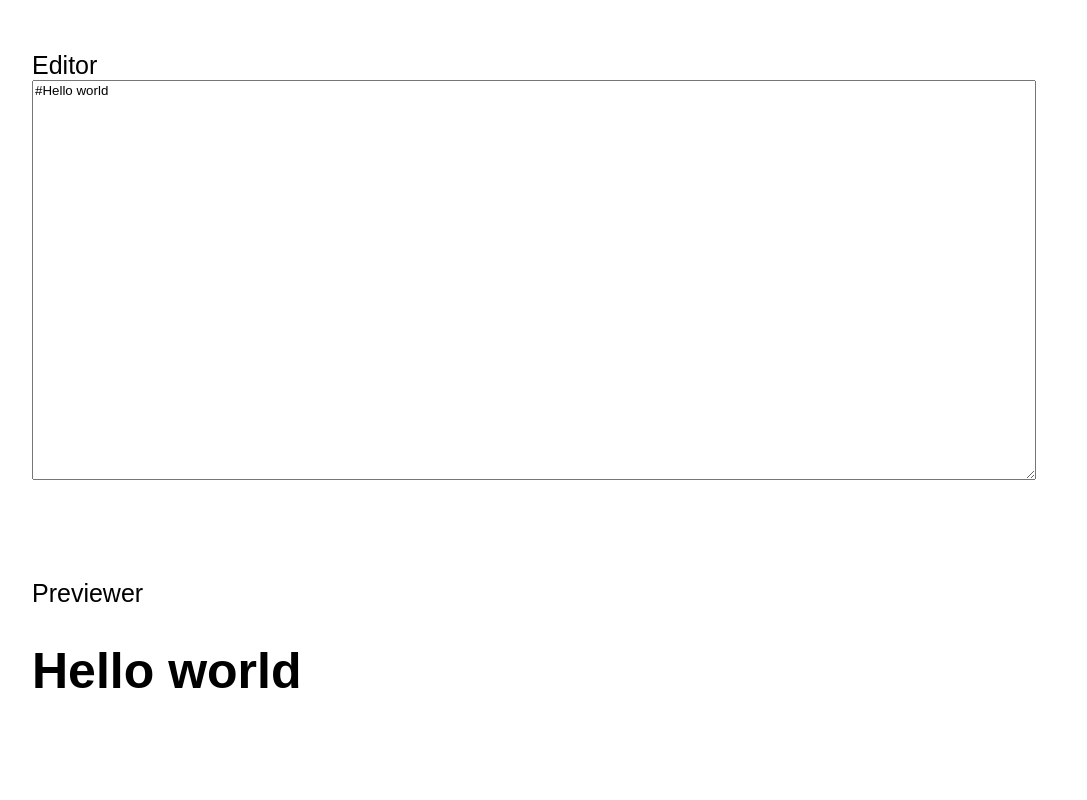
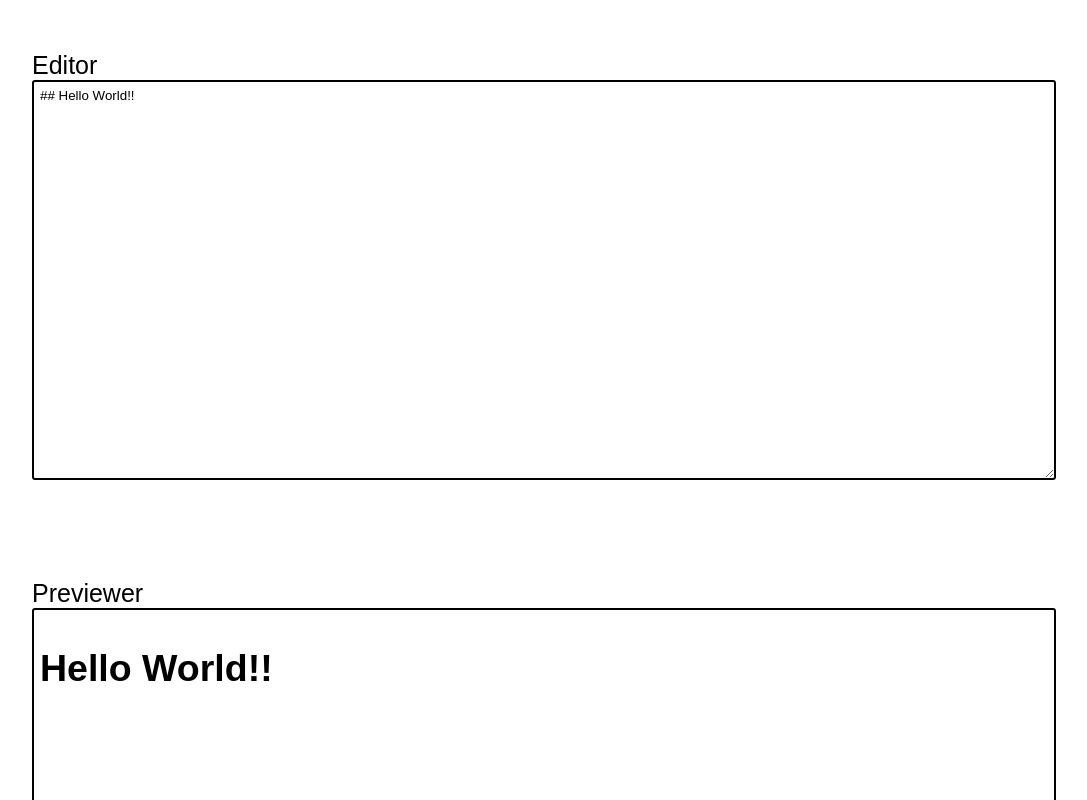
Before and after one commit to rootdown001/markdown-previewer, a React (Create React App) app: page / in a window 1280 px wide. Shown: the top 800 px of the page, without its empty margins (96-1183 px from the left). Built offline with nearby package versions, Linux system fonts and the light colour scheme.

Commit message:
Add - Add onChange function and edit to completion

```diff
--- a/src/components/App.js
+++ b/src/components/App.js
@@ -1,18 +1,26 @@
-import React from 'react';
+import React, { useState } from 'react';
 import '../css/App.css';
 import Editor from './Editor';
 import Previewer from './Previewer';
 
 
 function App() {
+  const [editText, setEditText] = useState('## Hello World!!');
 
-
+  function handleChange(e) {
+    setEditText(e.target.value);
+  }
 
 
   return (
     <>
-      <Editor />
-      <Previewer />
+      <Editor
+        editText={editText}
+        handleChange={handleChange}
+      />
+      <Previewer
+        editText={editText}
+      />
     </>
   );
 }
--- a/src/components/Editor.js
+++ b/src/components/Editor.js
@@ -2,7 +2,10 @@ import React from "react";
 
 
 
-export default function Editor() {
+export default function Editor({editText, handleChange}) {
+
+
+
   return (
     <div>
 
@@ -12,7 +15,8 @@ export default function Editor() {
             name="editor"
             id="editor"
             className="editor__textarea"
-            value='#Hello world'
+            value={editText}
+            onChange={(e) => handleChange(e)}
           />
         </div>
     </div>
--- a/src/components/Previewer.js
+++ b/src/components/Previewer.js
@@ -4,7 +4,7 @@ import { marked } from 'marked';
 
 
 
-export default function Previewer() {
+export default function Previewer({editText}) {
 
   const options = {
     gfm: true
@@ -12,13 +12,13 @@ export default function Previewer() {
 
 
 
- const html = marked('# Hello world', options);
+ const html = marked(editText, options);
 
   return (
     <div>
       <div className="holder-previewer">
         <div>Previewer</div>
-        <div dangerouslySetInnerHTML={{ __html: html }} />
+        <div className="previewer__div" dangerouslySetInnerHTML={{ __html: html }} />
       </div>
     </div>
   )
--- a/src/css/App.css
+++ b/src/css/App.css
@@ -10,6 +10,8 @@ html {
 body {
   padding: 0;
   margin: 0;
+  background-color: white;
+  color: black;
 }
 
 .App {
@@ -24,8 +26,14 @@ body {
 }
 
 .editor__textarea {
-  width: 98%;
-  height: 400px
+  width: 100%;
+  height: 400px;
+  padding:6px;
+  border-radius: 3px;
+  border-style: solid;
+  border-width:2px;
+  border-color: black;
+  background-color: white;
 }
 
 .holder-previewer {
@@ -33,3 +41,14 @@ body {
   height: 500px;
   margin: 10% auto;
 }
+
+.previewer__div {
+  width: 100%;
+  height: 500px;
+  padding:6px;
+  border-radius: 3px;
+  border-style: solid;
+  border-width:2px;
+  background-color: white;
+  border-color: black;
+}
```
